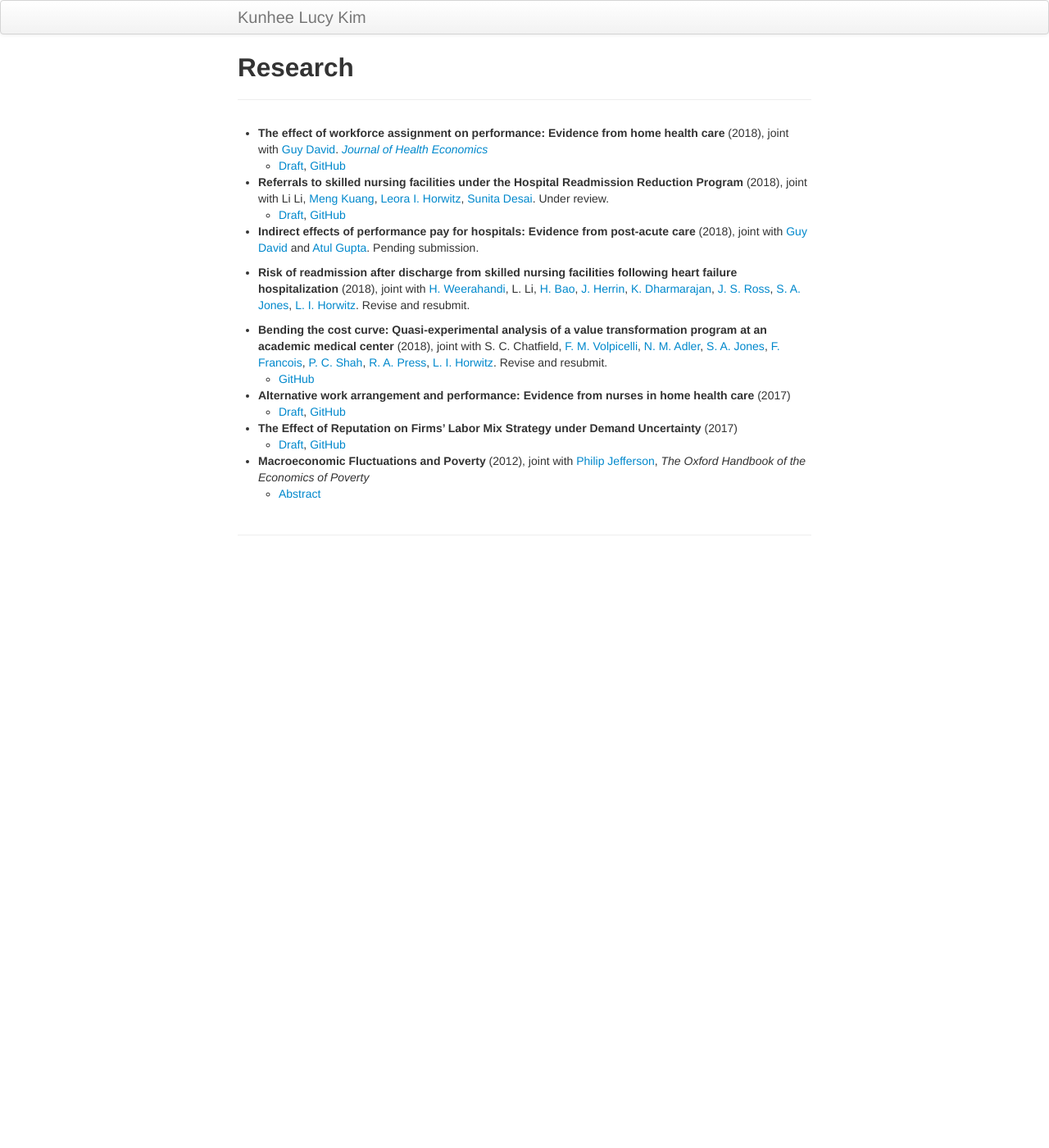
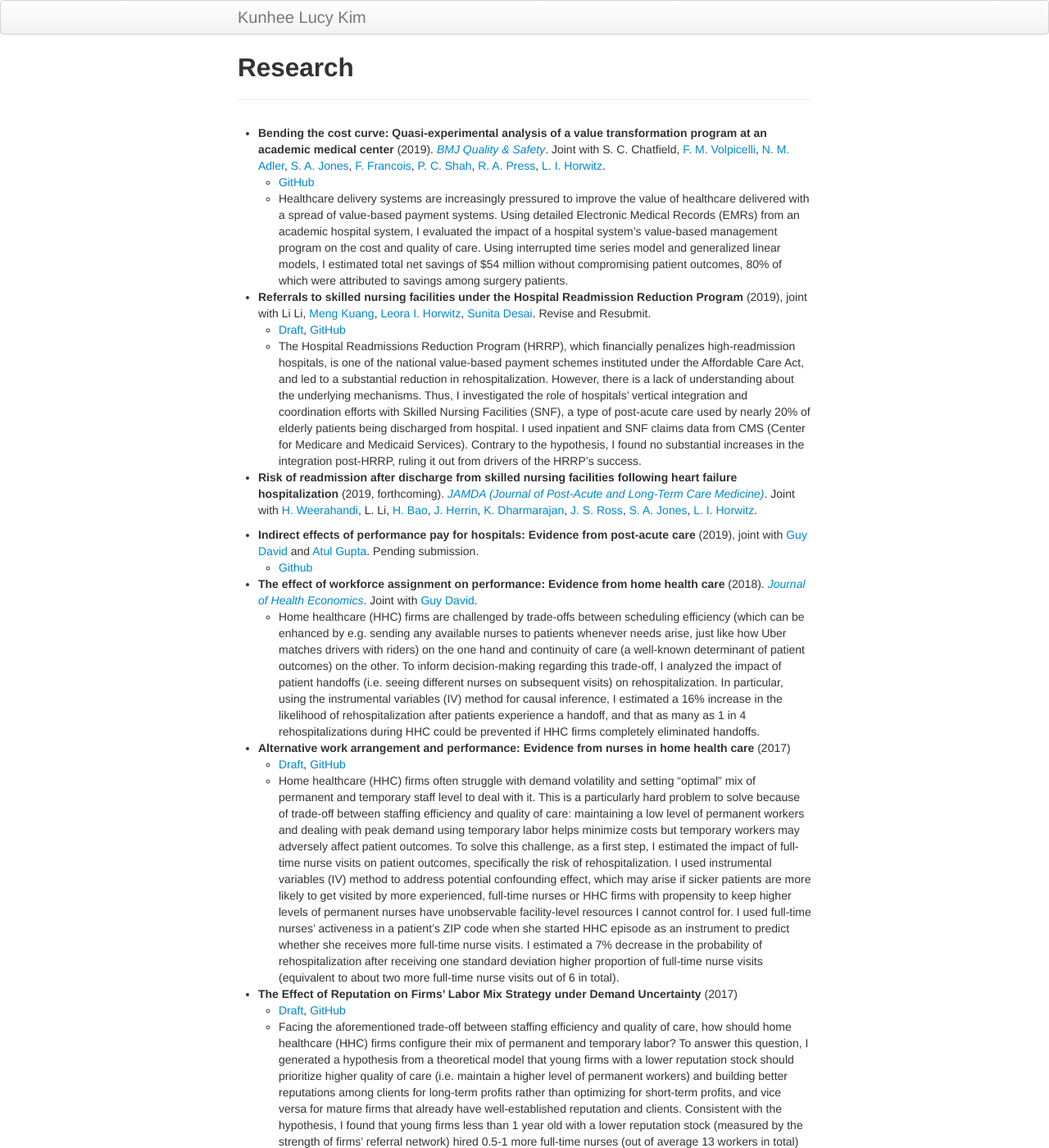
Before and after one commit to lucy-kim/lucy-kim.github.io, a Jekyll site: the page built from pages/research.md, in a window 1280 px wide and 1400 px high. Shown: the whole window at 82% size. Built offline with Jekyll 4.4.1, drawn with Linux system fonts in a browser that asks for light colours; some of the changed text lies outside the part shown.

Commit message:
updated Research page with summary for selected papers

```diff
--- a/pages/research.md
+++ b/pages/research.md
@@ -4,24 +4,32 @@ title: Research
 description: Description of research projects with codes
 ---
 
-- **The effect of workforce assignment on performance: Evidence from home health care** (2018), joint with [Guy David](https://hcmg.wharton.upenn.edu/profile/gdavid2/). [_Journal of Health Economics_](https://doi.org/10.1016/j.jhealeco.2018.03.003)
-  - [Draft](https://www.dropbox.com/s/f8vgj3rpvqquif8/handoffs-readmit-published-draft.pdf?dl=0), [GitHub](https://github.com/lucy-kim/handoffs-readmit)
+- **Bending the cost curve: Quasi-experimental analysis of a value transformation program at an academic medical center** (2019). [_BMJ Quality & Safety_](https://doi.org/10.1136/bmjqs-2018-009068). Joint with S. C. Chatfield, [F. M. Volpicelli](https://nyulangone.org/doctors/1366679235/frank-m-volpicelli), [N. M. Adler](https://nyulangone.org/doctors/1821294034/nicole-m-adler), [S. A. Jones](https://med.nyu.edu/faculty/simon-a-jones), [F. Francois](https://nyulangone.org/doctors/1164516712/fritz-francois), [P. C. Shah](https://nyulangone.org/doctors/1508925991/paresh-c-shah), [R. A. Press](https://nyulangone.org/doctors/1538217195/robert-a-press), [L. I. Horwitz]((https://nyulangone.org/doctors/1841334810/leora-horwitz)).
+  - [GitHub](https://github.com/lucy-kim/VBM-eval)
+  - Healthcare delivery systems are increasingly pressured to improve the value of healthcare delivered with a spread of value-based payment systems. Using detailed Electronic Medical Records (EMRs) from an academic hospital system, I evaluated the impact of a hospital system’s value-based management program on the cost and quality of care. Using interrupted time series model and generalized linear models, I estimated total net savings of $54 million without compromising patient outcomes, 80% of which were attributed to savings among surgery patients.
 
-- **Referrals to skilled nursing facilities under the Hospital Readmission Reduction Program** (2018), joint with Li Li, [Meng Kuang](https://medicine.yale.edu/core/people/meng_kuang.profile), [Leora I. Horwitz](https://nyulangone.org/doctors/1841334810/leora-horwitz), [Sunita Desai](https://med.nyu.edu/faculty/sunita-m-desai). Under review.
-  - [Draft](https://www.dropbox.com/s/0cdh3i1l3o75u8c/hrrp-snf-medical-7.2.18.pdf?dl=0), [GitHub](https://github.com/lucy-kim/vertical-integration)
+- **Referrals to skilled nursing facilities under the Hospital Readmission Reduction Program** (2019), joint with Li Li, [Meng Kuang](https://medicine.yale.edu/core/people/meng_kuang.profile), [Leora I. Horwitz](https://nyulangone.org/doctors/1841334810/leora-horwitz), [Sunita Desai](https://med.nyu.edu/faculty/sunita-m-desai). Revise and Resubmit.
+    - [Draft](https://bit.ly/2HE3Hd5), [GitHub](https://github.com/lucy-kim/vertical-integration)
+    - The Hospital Readmissions Reduction Program (HRRP), which financially penalizes high-readmission hospitals, is one of the national value-based payment schemes instituted under the Affordable Care Act, and led to a substantial reduction in rehospitalization. However, there is a lack of understanding about the underlying mechanisms. Thus, I investigated the role of hospitals’ vertical integration and coordination efforts with Skilled Nursing Facilities (SNF), a type of post-acute care used by nearly 20% of elderly patients being discharged from hospital. I used inpatient and SNF claims data from CMS (Center for Medicare and Medicaid Services). Contrary to the hypothesis, I found no substantial increases in the integration post-HRRP, ruling it out from drivers of the HRRP’s success.
 
-- **Indirect effects of performance pay for hospitals: Evidence from post-acute care** (2018), joint with [Guy David](https://hcmg.wharton.upenn.edu/profile/gdavid2/) and [Atul Gupta](https://hcmg.wharton.upenn.edu/profile/atulgup/). Pending submission.
+ - **Risk of readmission after discharge from skilled nursing facilities following heart failure hospitalization** (2019, forthcoming). [_JAMDA (Journal of Post-Acute and Long-Term Care Medicine)_](https://www.jamda.com/). Joint with [H. Weerahandi](https://nyulangone.org/doctors/1336373992/himali-m-weerahandi), L. Li, [H. Bao](https://medicine.yale.edu/core/people/haikun_bao.profile), [J. Herrin](https://medicine.yale.edu/people/organizations/jeph_herrin.profile), [K. Dharmarajan](https://medicine.yale.edu/core/people/kumar_dharmarajan.profile), [J. S. Ross](https://medicine.yale.edu/intmed/people/joseph_ross-2.profile), [S. A. Jones](https://med.nyu.edu/faculty/simon-a-jones), [L. I. Horwitz]((https://nyulangone.org/doctors/1841334810/leora-horwitz)).
 
-- **Risk of readmission after discharge from skilled nursing facilities following heart failure hospitalization** (2018), joint with [H. Weerahandi](https://nyulangone.org/doctors/1336373992/himali-m-weerahandi), L. Li, [H. Bao](https://medicine.yale.edu/core/people/haikun_bao.profile), [J. Herrin](https://medicine.yale.edu/people/organizations/jeph_herrin.profile), [K. Dharmarajan](https://medicine.yale.edu/core/people/kumar_dharmarajan.profile), [J. S. Ross](https://medicine.yale.edu/intmed/people/joseph_ross-2.profile), [S. A. Jones](https://med.nyu.edu/faculty/simon-a-jones), [L. I. Horwitz]((https://nyulangone.org/doctors/1841334810/leora-horwitz)). Revise and resubmit.
+- **Indirect effects of performance pay for hospitals: Evidence from post-acute care** (2019), joint with [Guy David](https://hcmg.wharton.upenn.edu/profile/gdavid2/) and [Atul Gupta](https://hcmg.wharton.upenn.edu/profile/atulgup/). Pending submission.
+  - [Github](https://github.com/lucy-kim/homehealth)
 
-- **Bending the cost curve: Quasi-experimental analysis of a value transformation program at an academic medical center** (2018), joint with S. C. Chatfield, [F. M. Volpicelli](https://nyulangone.org/doctors/1366679235/frank-m-volpicelli), [N. M. Adler](https://nyulangone.org/doctors/1821294034/nicole-m-adler), [S. A. Jones](https://med.nyu.edu/faculty/simon-a-jones), [F. Francois](https://nyulangone.org/doctors/1164516712/fritz-francois), [P. C. Shah](https://nyulangone.org/doctors/1508925991/paresh-c-shah), [R. A. Press](https://nyulangone.org/doctors/1538217195/robert-a-press), [L. I. Horwitz]((https://nyulangone.org/doctors/1841334810/leora-horwitz)). Revise and resubmit.
-  - [GitHub](https://github.com/lucy-kim/VBM-eval)
+
+- **The effect of workforce assignment on performance: Evidence from home health care** (2018). [_Journal of Health Economics_](https://doi.org/10.1016/j.jhealeco.2018.03.003). Joint with [Guy David](https://hcmg.wharton.upenn.edu/profile/gdavid2/).
+  <!-- - [Draft](https://www.dropbox.com/s/f8vgj3rpvqquif8/handoffs-readmit-published-draft.pdf?dl=0) -->
+  <!-- - , [GitHub](https://github.com/lucy-kim/handoffs-readmit) -->
+  - Home healthcare (HHC) firms are challenged by trade-offs between scheduling efficiency (which can be enhanced by e.g. sending any available nurses to patients whenever needs arise, just like how Uber matches drivers with riders) on the one hand and continuity of care (a well-known determinant of patient outcomes) on the other. To inform decision-making regarding this trade-off, I analyzed the impact of patient handoffs (i.e. seeing different nurses on subsequent visits) on rehospitalization. In particular, using the instrumental variables (IV) method for causal inference, I estimated a 16% increase in the likelihood of rehospitalization after patients experience a handoff, and that as many as 1 in 4 rehospitalizations during HHC could be prevented if HHC firms completely eliminated handoffs.
 
 - **Alternative work arrangement and performance: Evidence from nurses in home health care** (2017)
   - [Draft](https://www.dropbox.com/s/rgayoxr0ybjd5a7/altwork-readmit.pdf?dl=0), [GitHub](https://github.com/lucy-kim/altwork-readmit)
+  - Home healthcare (HHC) firms often struggle with demand volatility and setting “optimal” mix of permanent and temporary staff level to deal with it. This is a particularly hard problem to solve because of trade-off between staffing efficiency and quality of care: maintaining a low level of permanent workers and dealing with peak demand using temporary labor helps minimize costs but temporary workers may adversely affect  patient outcomes.
+To solve this challenge, as a first step, I estimated the impact of full-time nurse visits on patient outcomes, specifically the risk of rehospitalization. I used instrumental variables (IV) method to address potential confounding effect, which may arise if sicker patients are more likely to get visited by more experienced, full-time nurses or HHC firms with propensity to keep higher levels of permanent nurses have unobservable facility-level resources I cannot control for. I used full-time nurses’ activeness in a patient’s ZIP code when she started HHC episode as an instrument to predict whether she receives more full-time nurse visits. I estimated a 7% decrease in the probability of rehospitalization after receiving one standard deviation higher proportion of full-time nurse visits (equivalent to about two more full-time nurse visits out of 6 in total).
 
 - **The Effect of Reputation on Firms’ Labor Mix Strategy under Demand Uncertainty** (2017)
   - [Draft](https://www.dropbox.com/s/7xx1lo0ejbku9hp/labormix-demandfluc.pdf?dl=0), [GitHub](https://github.com/lucy-kim/labormix-demandfluc)
-
+  - Facing the aforementioned trade-off between staffing efficiency and quality of care, how should home healthcare (HHC) firms configure their mix of permanent and temporary labor? To answer this question, I generated a hypothesis from a theoretical model that young firms with a lower reputation stock should prioritize higher quality of care (i.e. maintain a higher level of permanent workers) and building better reputations among clients for long-term profits rather than optimizing for short-term profits, and vice versa for mature firms that already have well-established reputation and clients. Consistent with the hypothesis, I found that young firms less than 1 year old with a lower reputation stock (measured by the strength of firms’ referral network) hired 0.5-1 more full-time nurses (out of average 13 workers in total) when demand volatility increased by one standard deviation. This result was not confounded by the size effect: it was only the large young firms that hired more full-time nurses when they had weak referral network.
 - **Macroeconomic Fluctuations and Poverty** (2012), joint with [Philip Jefferson](http://www.swarthmore.edu/profile/philip-jefferson), _The Oxford Handbook of the Economics of Poverty_
   - [Abstract](http://www.oxfordhandbooks.com/view/10.1093/oxfordhb/9780195393781.001.0001/oxfordhb-9780195393781-e-16)
```
Also changed, not shown: pages/learn-mySQL.md (+9 -12 lines), index.md (line endings or trailing spaces).
